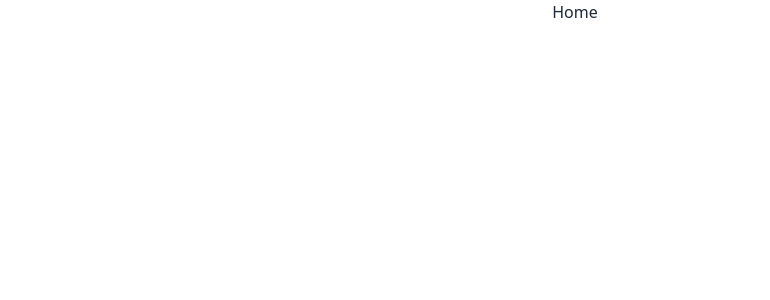
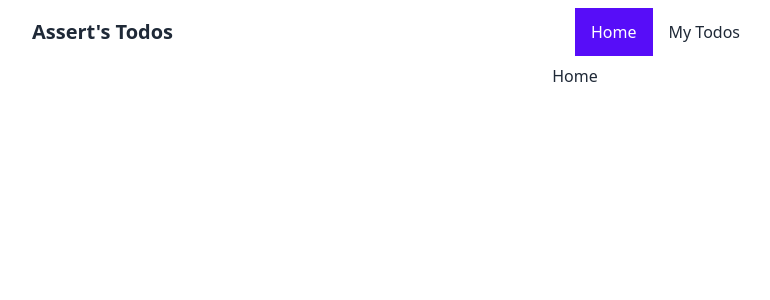
Before and after one commit to sajeeb-me/asserts-todos, a React (Create React App) app: page / in a window 1280 px wide. Shown: the top 300 px of the page, without its empty margins (65-835 px from the left). Built offline with nearby package versions, Linux system fonts and the light colour scheme.

Commit message:
developed navbar

```diff
--- a/src/App.js
+++ b/src/App.js
@@ -2,10 +2,12 @@
 import { Route, Routes } from 'react-router-dom';
 import Home from './Pages/Home/Home';
 import MyTodos from './Pages/MyTodos/MyTodos';
+import Navbar from './Components/Navbar';
 
 function App() {
   return (
     <div className="App">
+      <Navbar />
       <Routes>
         <Route path='/' element={<Home />} />
         <Route path='/todos' element={<MyTodos />} />
--- /dev/null
+++ b/src/Components/Navbar.js
@@ -0,0 +1,29 @@
+import React from 'react';
+import { Link, NavLink } from 'react-router-dom';
+
+const Navbar = () => {
+    return (
+        <div className="navbar bg-white lg:px-20">
+            <div className="navbar-start">
+                <div className="dropdown">
+                    <label tabIndex="0" className="btn btn-ghost lg:hidden">
+                        <svg xmlns="http://www.w3.org/2000/svg" className="h-5 w-5" fill="none" viewBox="0 0 24 24" stroke="currentColor"><path strokeLinecap="round" strokeLinejoin="round" strokeWidth="2" d="M4 6h16M4 12h8m-8 6h16" /></svg>
+                    </label>
+                    <ul tabIndex="0" className="menu menu-compact dropdown-content mt-3 p-2 shadow bg-base-100 rounded-box w-52">
+                        <li><NavLink to='/'>Home</NavLink></li>
+                        <li><NavLink to='/todos'>My Todos</NavLink></li>
+                    </ul>
+                </div>
+                <Link to='/' className="btn btn-ghost normal-case text-xl">Assert's Todos</Link>
+            </div>
+            <div className="navbar-center hidden lg:flex">
+                <ul className="menu menu-horizontal p-0">
+                    <li><NavLink to='/'>Home</NavLink></li>
+                    <li><NavLink to='/todos'>My Todos</NavLink></li>
+                </ul>
+            </div>
+        </div>
+    );
+};
+
+export default Navbar;
```
